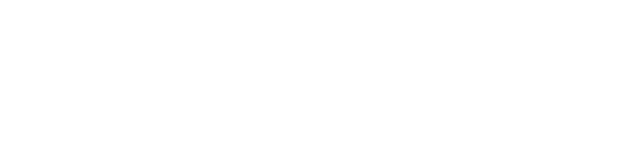
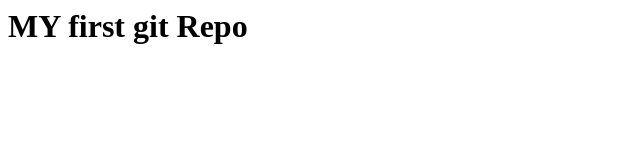
Before and after one commit to babuxy/my-test-repo, a plain HTML site: page index.html in a window 1280 px wide. Shown: the whole page, without its empty margins (0-640 px from the left). Drawn offline with Linux system fonts and the light colour scheme.

Commit message:
initial commit - h1 added

```diff
--- a/index.html
+++ b/index.html
@@ -6,6 +6,6 @@
   <title>My-test-Repo</title>
 </head>
 <body>
-
+  <h1>MY first git Repo</h1>
 </body>
 </html>
```
